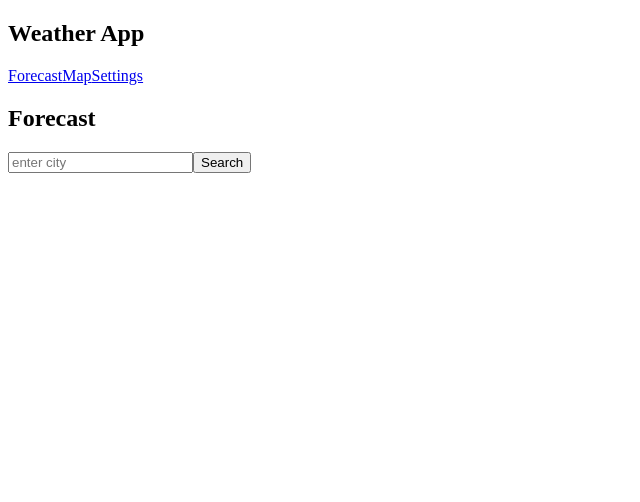
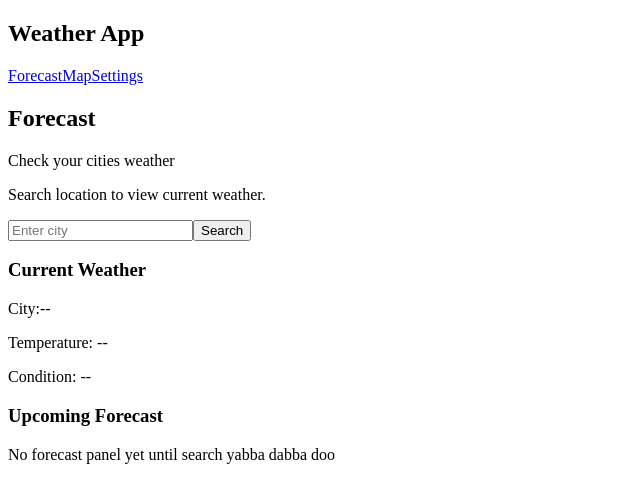
Before and after one commit to Ahripyx/weather-app, a React (Create React App) app: page /forecast in a window 1280 px wide. Shown: the top 502 px of the page, without its empty margins (0-640 px from the left). Built offline with nearby package versions, Linux system fonts and the light colour scheme.

Commit message:
Added more descriptive forecast page layout. Still needs to be designed

```diff
--- a/src/pages/forecast.js
+++ b/src/pages/forecast.js
@@ -1,11 +1,35 @@
 function Forecast() {
     return (
-        <div>
-            <h2>Forecast</h2>
+        <main>
+            <section>
+                <h2>Forecast</h2>
+                <p>Check your cities weather</p>
+                <p>Search location to view current weather.</p>
+            </section>
 
-            <input type="text" placeholder="enter city" />
-            <button>Search</button>
-        </div>
+            <section>
+                <div>
+                    <input type="text" placeholder="Enter city" />
+                    <button>Search</button>
+                </div>
+            </section>
+
+
+            {/* Values hard coded until search engine works */}
+            <section>
+                <article>
+                    <h3>Current Weather</h3>
+                    <p>City:--</p>
+                    <p>Temperature: --</p>
+                    <p>Condition: --</p>
+                </article>
+
+                <article>
+                    <h3>Upcoming Forecast</h3>
+                    <p>No forecast panel yet until search yabba dabba doo</p>
+                </article>
+            </section>
+        </main>
     );
 }
 
```
Also changed, not shown: 1 other file (tests, documents, lock files or other folders).
